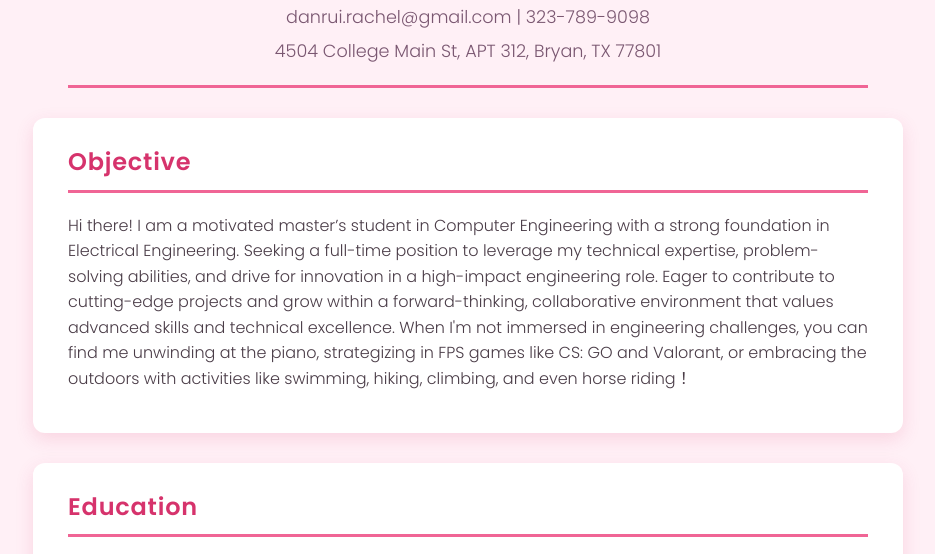
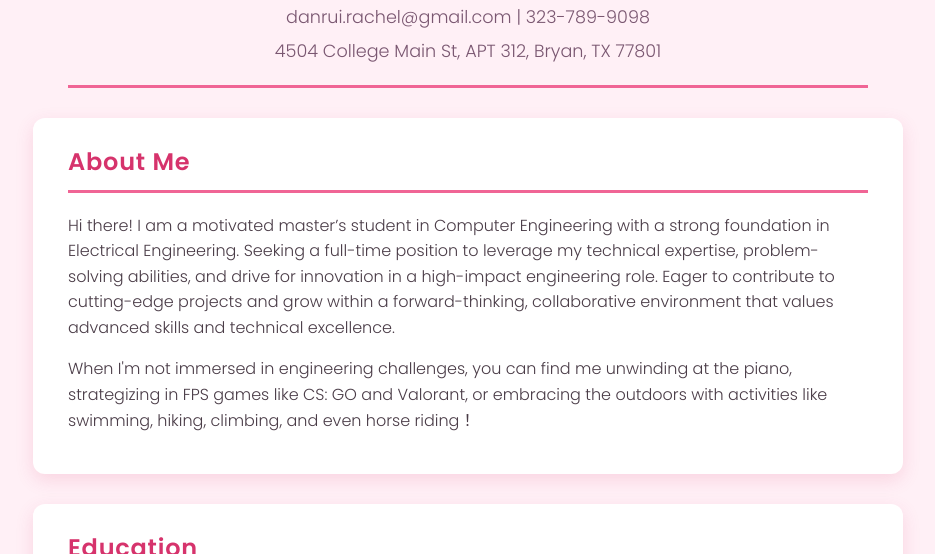
Before and after one commit to Danrui-Li/danruili.github.io, a plain HTML site: page index.html in a window 1280 px wide. Shown: the part 174-728 px from the top of the page, without its empty margins (172-1107 px from the left). Drawn offline with Linux system fonts and the light colour scheme.

Commit message:
index.html

```diff
--- a/index.html
+++ b/index.html
@@ -101,13 +101,13 @@
   </header>
 
   <section>
-    <h2>Objective</h2>
+    <h2>About Me</h2>
     <p>
       Hi there! I am a motivated master’s student in Computer Engineering with a strong foundation in Electrical Engineering.
       Seeking a full-time position to leverage my technical expertise, problem-solving abilities, and drive for
       innovation in a high-impact engineering role. Eager to contribute to cutting-edge projects and grow within a
       forward-thinking, collaborative environment that values advanced skills and technical excellence.
-
+    <p>
       When I'm not immersed in engineering challenges, you can find me unwinding at the piano, strategizing in FPS games
       like CS: GO and Valorant, or embracing the outdoors with activities like swimming, hiking, climbing, and even horse riding！
     </p>
```
